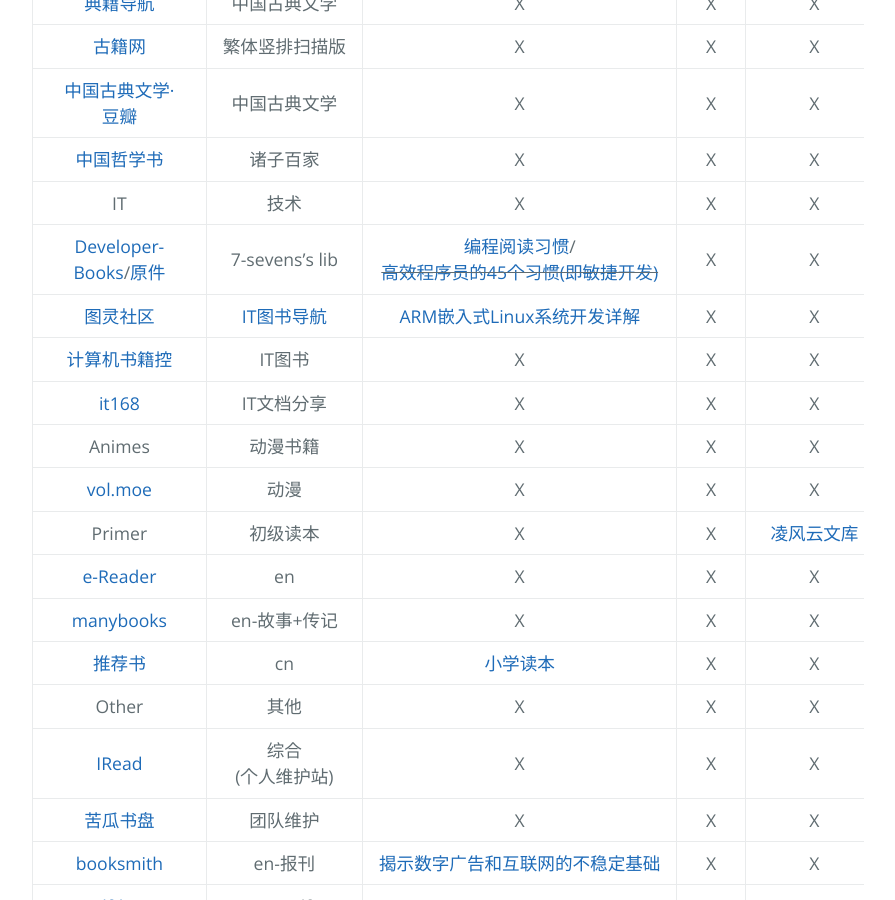
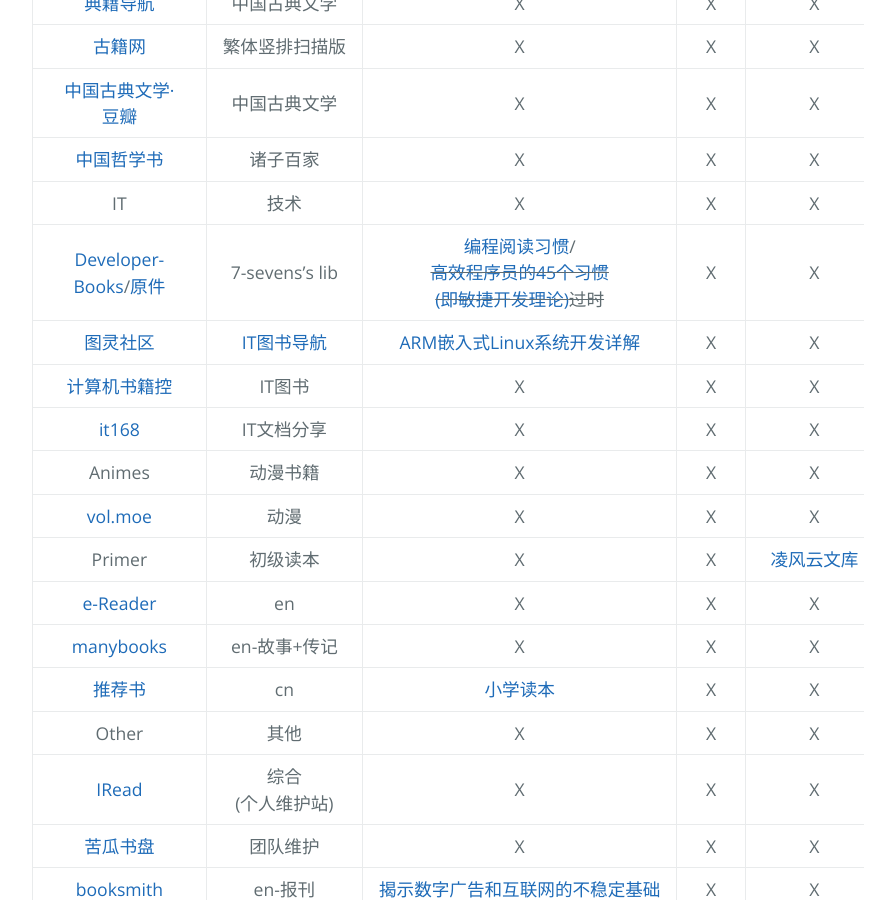
Before and after one commit to AmbroseRen/test, a Jekyll site: the page built from Library/BookSearch.md, in a window 1280 px wide and 900 px high, scrolled down 1139 px. Shown: the whole window, without its empty margins (192-1087 px from the left). Built offline with Jekyll 4.4.1, drawn with Linux system fonts in a browser that asks for light colours; our own code applies the rules of GitHub Pages for plain Markdown files; the repository's description, which GitHub fills in, is left out.

Commit message:
Update BookSearch.md

```diff
--- a/Library/BookSearch.md
+++ b/Library/BookSearch.md
@@ -28,7 +28,7 @@
 | [中国古典文学·豆瓣](https://tushu.docin.com/) | 中国古典文学 | X | X | X |
 | [中国哲学书](https://ctext.org/zh) | 诸子百家 | X | X | X |
 | IT | 技术 | X | X | X |
-| [Developer-Books](https://www.developer1024.com/resource/69.html)/[原件](https://github.com/7-sevens/Developer-Books) | 7-sevens's lib | [编程阅读习惯](https://github.com/7-sevens/Developer-Books/tree/master/Other)/~~[高效程序员的45个习惯(即敏捷开发)](https://github.com/7-sevens/Developer-Books/blob/master/Other/%E9%AB%98%E6%95%88%E7%A8%8B%E5%BA%8F%E5%91%98%E7%9A%8445%E4%B8%AA%E4%B9%A0%E6%83%AF.pdf)~~ | X | X |
+| [Developer-Books](https://www.developer1024.com/resource/69.html)/[原件](https://github.com/7-sevens/Developer-Books) | 7-sevens's lib | [编程阅读习惯](https://github.com/7-sevens/Developer-Books/tree/master/Other)/~~[高效程序员的45个习惯(即敏捷开发理论)](https://github.com/7-sevens/Developer-Books/blob/master/Other/%E9%AB%98%E6%95%88%E7%A8%8B%E5%BA%8F%E5%91%98%E7%9A%8445%E4%B8%AA%E4%B9%A0%E6%83%AF.pdf)过时~~ | X | X |
 | [图灵社区](https://www.ituring.com.cn/book?tab=free) | [IT图书导航](https://github.com/sindresorhus/awesome) | [ARM嵌入式Linux系统开发详解](https://www.ituring.com.cn/book/1518) | X | X |
 | [计算机书籍控](http://bestcbooks.com/categories/java/) | IT图书 | X | X | X |
 | [it168](http://wenku.it168.com/) | IT文档分享 | X | X | X |
```
